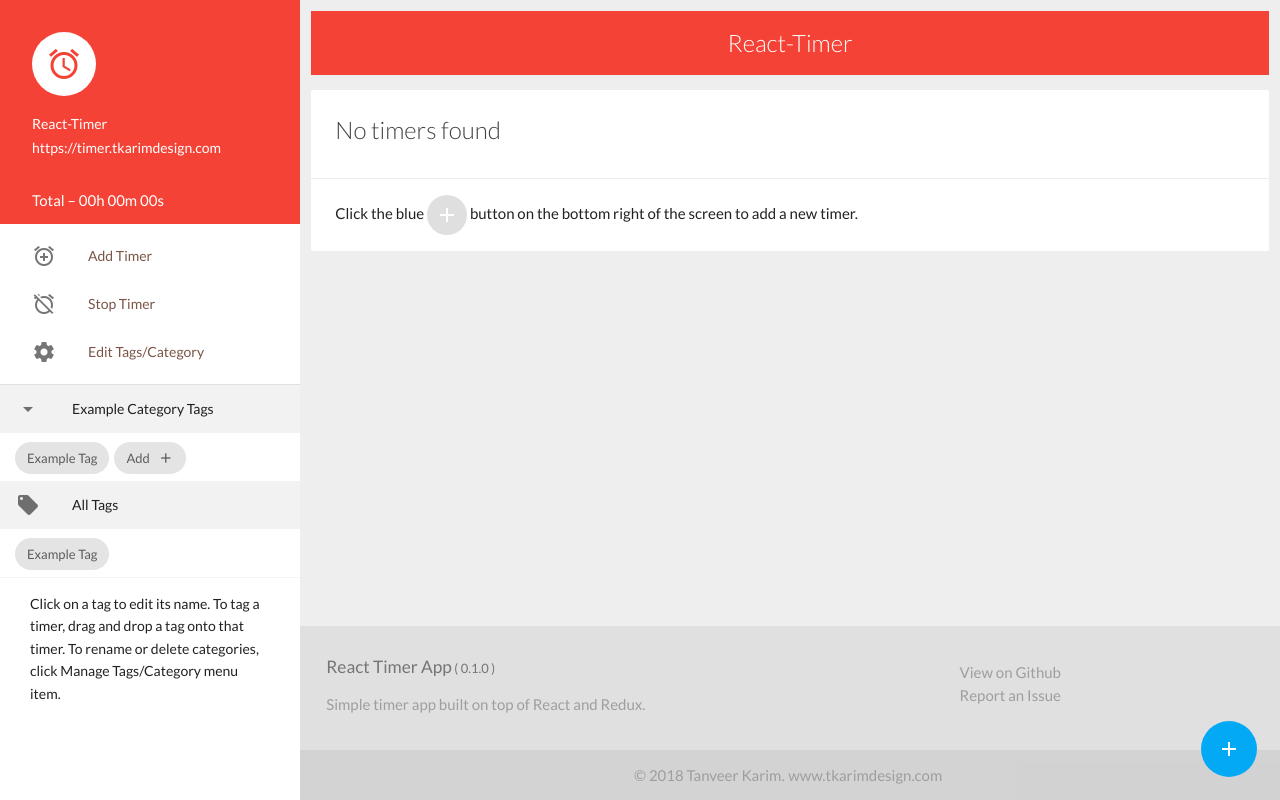
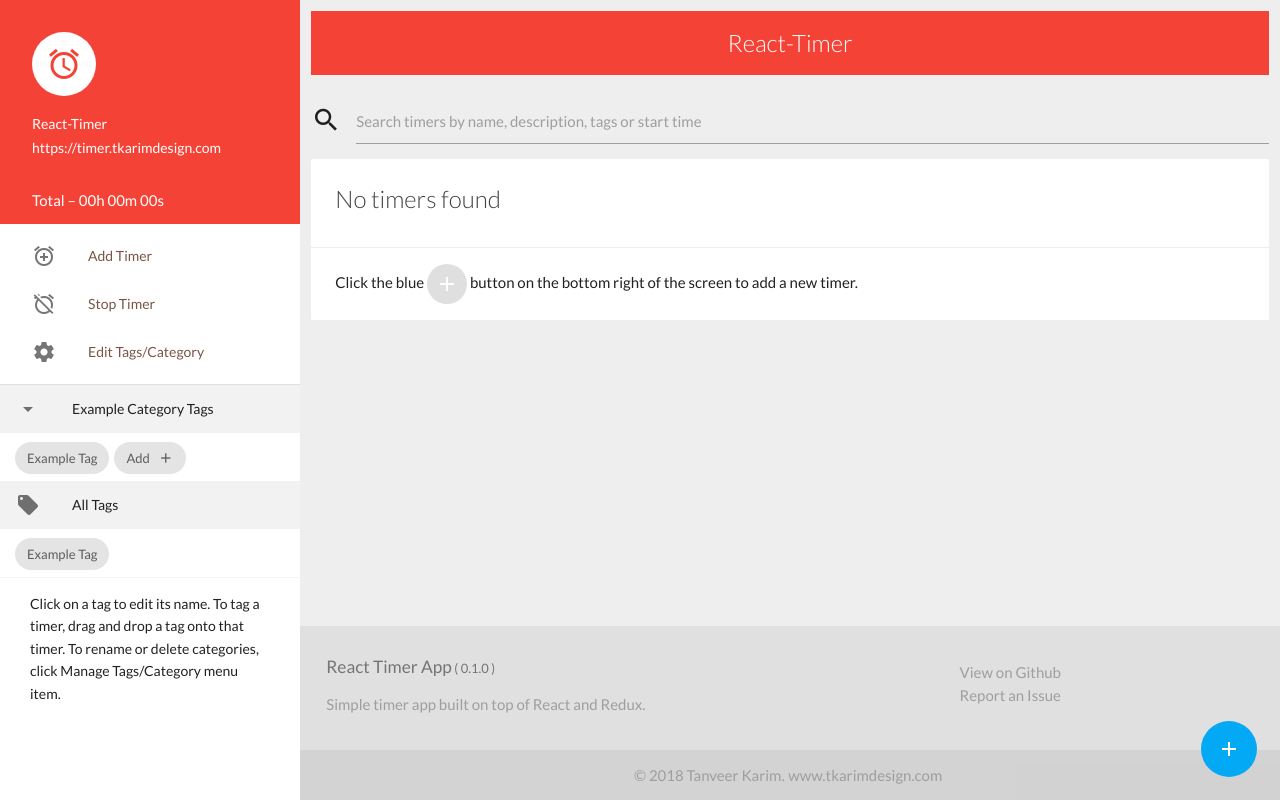
Before and after one commit to tanmancan/simple-tracker, a React (Create React App) app: page / in a window 1280 px wide. Built offline with nearby package versions, Linux system fonts and the light colour scheme.

Commit message:
Search functionality for timers, initial title and desc set

```diff
--- a/src/App.js
+++ b/src/App.js
@@ -10,6 +10,10 @@ class App extends Component {
     super(props);
     this.handleDeleteOnDrop = this.handleDeleteOnDrop.bind(this);
     this.handleDeleteOnDragOver = this.handleDeleteOnDragOver.bind(this);
+    this.handleSearchQuery = this.handleSearchQuery.bind(this);
+    this.state = {
+      timerSearchQuery: ''
+    }
   }
 
   componentDidMount() {
@@ -35,7 +39,8 @@ class App extends Component {
   listBuilder() {
     return React.createElement(
       TimeCardListBuilder, {
-        ...this.props
+        ...this.props,
+        timerSearchQuery: this.state.timerSearchQuery
       }
     );
   }
@@ -63,13 +68,23 @@ class App extends Component {
     e.dataTransfer.dropEffect = "move"
   }
 
-  getDragState() {
+  handleSearchQuery(e) {
+    let timerSearchQuery = e.target.value;
 
+    this.setState({
+      timerSearchQuery
+    });
   }
 
   appStyle() {
     return {
       height: '100vh'
+    }
+  }
+
+  searchNoMarginBottom() {
+    return {
+      marginBottom: 0
     }
   }
 
@@ -98,6 +113,19 @@ class App extends Component {
                 </div>
               </nav>
             </div>
+
+            <div className="row" style={this.searchNoMarginBottom()}>
+              <form className="col s12">
+                <div className="row" style={this.searchNoMarginBottom()}>
+                  <div className="input-field col s12" style={this.searchNoMarginBottom()}>
+                    <i className="material-icons prefix">search</i>
+                    <input id="icon_prefix" type="text" className="validate" onChange={this.handleSearchQuery}/>
+                    <label htmlFor="icon_prefix">Search timers by name, description, tags or start time</label>
+                  </div>
+                </div>
+              </form>
+            </div>
+
             {this.listBuilder()}
           </div>
           <TagEditorModal></TagEditorModal>
--- a/src/components/TimeCardListBuilder.js
+++ b/src/components/TimeCardListBuilder.js
@@ -15,6 +15,7 @@ export default class TimeCardListBuilder extends Component {
     this.handleOrderOnDragOver = this.handleOrderOnDragOver.bind(this);
     this.handleOrderOnDragLeave = this.handleOrderOnDragLeave.bind(this);
     this.handleOrderOnDrop = this.handleOrderOnDrop.bind(this);
+    this.handleSearchFilter = this.handleSearchFilter.bind(this);
 
     this.dragImg = new Image();
   }
@@ -91,6 +92,38 @@ export default class TimeCardListBuilder extends Component {
     }
   }
 
+  handleSearchFilter(id) {
+    let q = this.props.timerSearchQuery.toLowerCase();
+
+    if (!q) {
+      return true;
+    }
+
+    const strQuery = (searchString) => {
+      return searchString.toLowerCase().indexOf(q) !== -1;
+    }
+
+    let timer = this.props.getAllTimerStates[id];
+    let tags = timer.tags;
+
+    let titleCheck = strQuery(timer.title);
+
+    let descCheck = strQuery(timer.description);
+
+    let dateOpt = {
+      weekday: 'long',
+      year: 'numeric',
+      month: 'long',
+      day: 'numeric'
+    };
+    let startDate = new Date(timer.timerStartDate).toLocaleTimeString('en-US', dateOpt);
+    let startDateCheck = strQuery(startDate);
+
+    let tagCheck = Object.values(tags).filter(tag => strQuery(tag.tagState.name)).length > 0;
+
+    return titleCheck || descCheck || startDateCheck || tagCheck;
+  }
+
   dragDividerStyle() {
     return {
       height: '1rem',
@@ -165,9 +198,11 @@ export default class TimeCardListBuilder extends Component {
         <div className="timer-list">
 
           {(this.props.getAllTimers.length > 0)
-            ? this.props.getAllTimers.map(
-              (id, idx) => this.timeCardBuilder(id, idx, this.props.getAllTimers.length)
-            )
+            ? this.props.getAllTimers
+              .filter(this.handleSearchFilter)
+              .map(
+                (id, idx) => this.timeCardBuilder(id, idx, this.props.getAllTimers.length)
+              )
             : this.noTimerMsg()}
         </div>
       </div>
--- a/src/containers/TimerApp.js
+++ b/src/containers/TimerApp.js
@@ -58,6 +58,8 @@ const mapTimerDispatchToProps = dispatch => {
       let timerState = {
         ...initTimerState,
         timerStartDate: +new Date(),
+        title: id,
+        description: `Description for timer ${id}`
       }
       dispatch(addTimer({timerState, id}));
       window.showToast('Timer Added');
```
